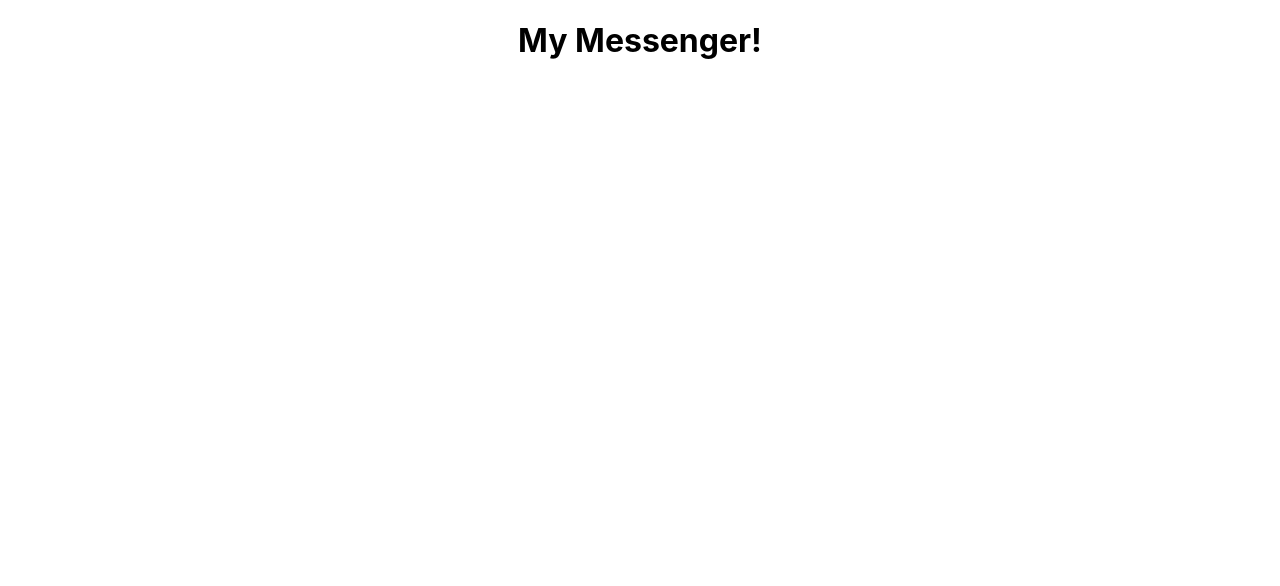
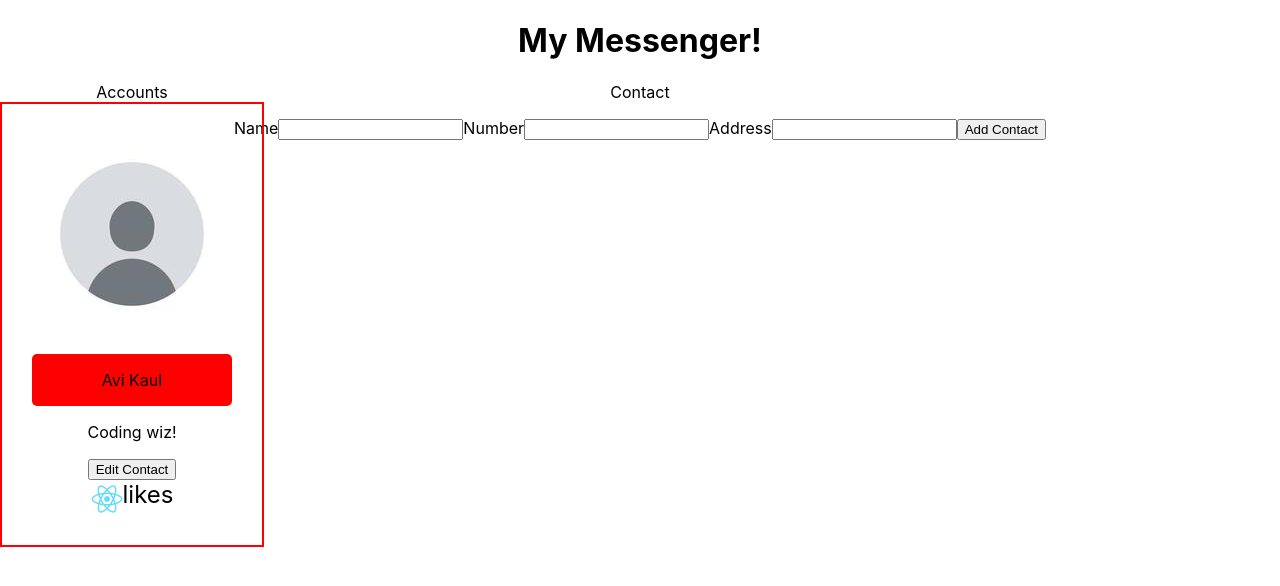
Before and after one commit to akaul823/Phase-2-Project, a React (Create React App) app in the folder phase2project/: page / in a window 1280 px wide. Shown: the top 586 px of the page. Built offline with nearby package versions, Linux system fonts and the light colour scheme.

Commit message:
added my contact card under the accountNav bar

```diff
--- a/phase2project/src/AccountNav.js
+++ b/phase2project/src/AccountNav.js
@@ -1,9 +1,12 @@
 import User from "./User";
 function AccountNav(){
     return (
-        <h3>
-            <User />
-        </h3>
+        <nav className="account-list">
+            <label>
+                Accounts
+                <User />
+            </label>
+        </nav>
     )
 }
 
--- a/phase2project/src/App.css
+++ b/phase2project/src/App.css
@@ -28,11 +28,12 @@
   color: #61dafb;
 }
 
-@keyframes App-logo-spin {
-  from {
-    transform: rotate(0deg);
-  }
-  to {
-    transform: rotate(360deg);
-  }
+.account-list{
+  position: absolute;
+  left: 0;
 }
+
+.user{
+  border: 2px solid red;
+  padding: 30px;
+}
--- a/phase2project/src/App.js
+++ b/phase2project/src/App.js
@@ -2,14 +2,17 @@ import Header from './Header';
 import NewContactForm from './NewContactForm';
 import AccountNav from './AccountNav';
 import Messenger from './Messenger';
+import { useState } from 'react';
 import './App.css';
 
 function App() {
+  const [data, setData] = useState([])
   return (
     <div className="App">
       <Header />
       <Messenger />
       <AccountNav />
+      {/*The contact form will be moved from the app to the account nav */}
       <NewContactForm />
 
     </div>
--- a/phase2project/src/Messenger.js
+++ b/phase2project/src/Messenger.js
@@ -1,9 +1,12 @@
 
 function Messenger(){
     return(
-        <h1>
+        <div className="message-container">
+            <div>
 
-        </h1>
+            </div>
+
+        </div>
     )
 }
 
--- a/phase2project/src/NewContactForm.js
+++ b/phase2project/src/NewContactForm.js
@@ -1,8 +1,18 @@
 function NewContactForm(){
     return(
-        <h1>
+        <form className="new-task-form">
+            <p>Contact</p>
+            <label>
+                Name
+                <input type="text" name="text" />
+                Number
+                <input type="text" name="text" />
+                Address
+                <input type="text" name="text" />
+            </label>
 
-        </h1>
+            <input type="submit" value="Add Contact" />
+        </form>
     )
 }
 
--- a/phase2project/src/User.js
+++ b/phase2project/src/User.js
@@ -1,8 +1,16 @@
 function User(){
     return (
-        <p>
+        <div className="user" style={{}}>
+            <img src={"profile.jpg"} alt={"name"} className="user-image" />
+            <p className="user-name" style={{backgroundColor:"red",borderRadius:"5px",padding:"1rem"}}>Avi Kaul</p>
+            <p className='user-description'>Coding wiz!</p>
+            <button>Edit Contact</button>
+            <div className="likes">
+                <img src={"logo512.png"} alt="like" style={{width:"32px",height:"32px",verticalAlign:"middle"}} />
+                <span style={{fontSize:"24px"}}>likes</span>
+            </div>
+        </div>
 
-        </p>
 
     )
 }
```
Also changed, not shown: phase2project/public/profile.jpg (added).
